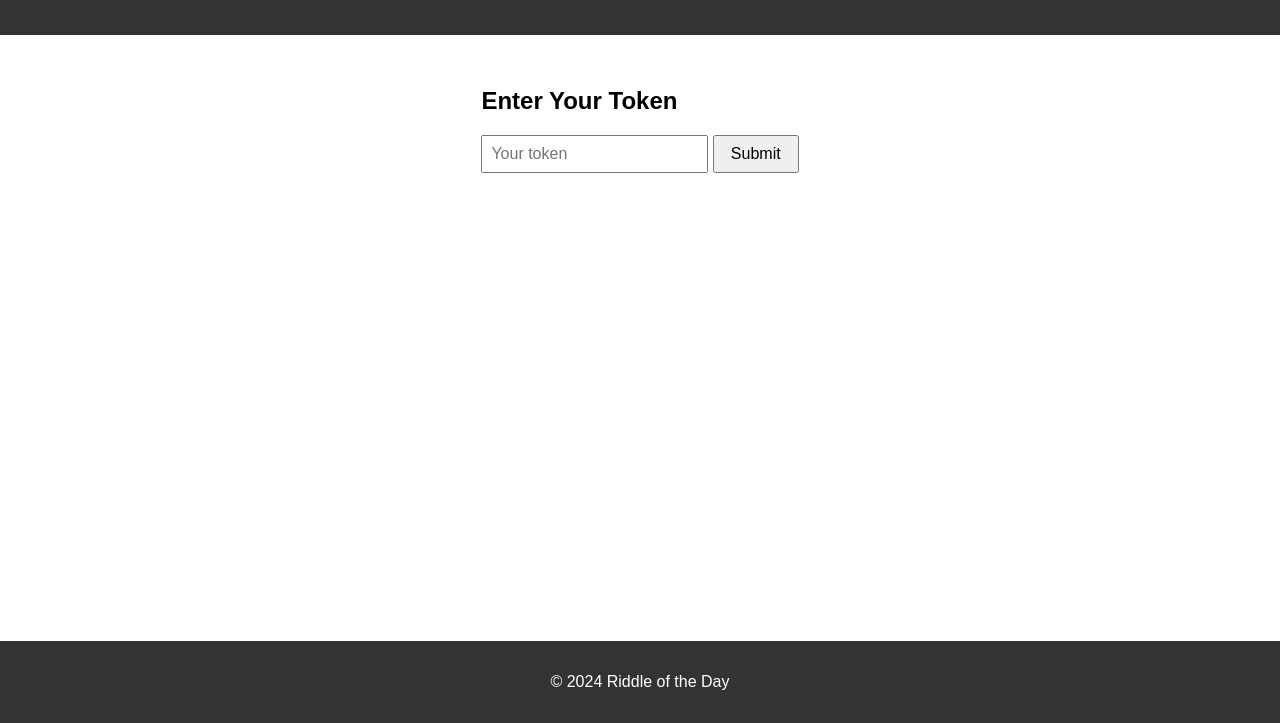
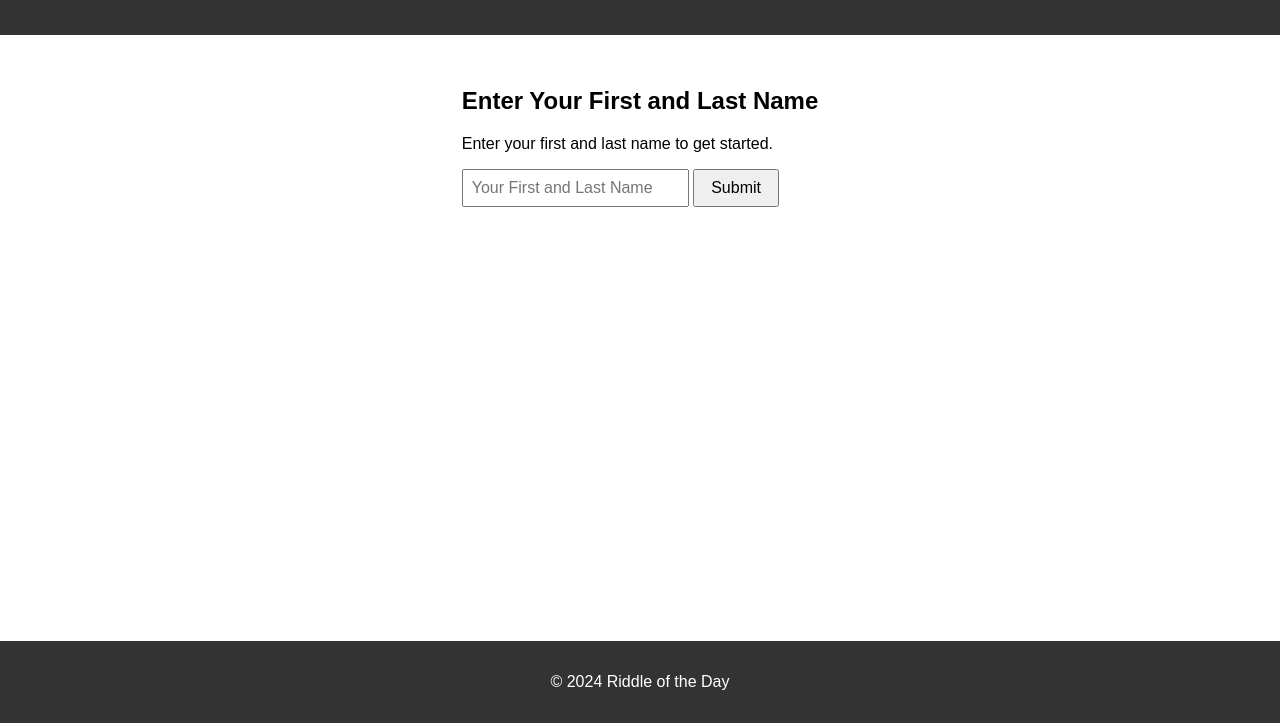
Before and after one commit to sawrona/Riddle, a plain HTML site: page index.html in a window 1280 px wide. Shown: the part 77-800 px from the top of the page. Drawn offline with Linux system fonts and the light colour scheme.

Commit message:
index.html

```diff
--- a/index.html
+++ b/index.html
@@ -12,9 +12,10 @@
     </header>
     <main>
         <section id="token-section">
-            <h2>Enter Your Token</h2>
+            <h2>Enter Your First and Last Name</h2>
+            <p>Enter your first and last name to get started.</p>
             <form id="token-form">
-                <input type="text" id="token" placeholder="Your token" required>
+                <input type="text" id="token" placeholder="Your First and Last Name" required>
                 <button type="submit">Submit</button>
             </form>
         </section>
```
